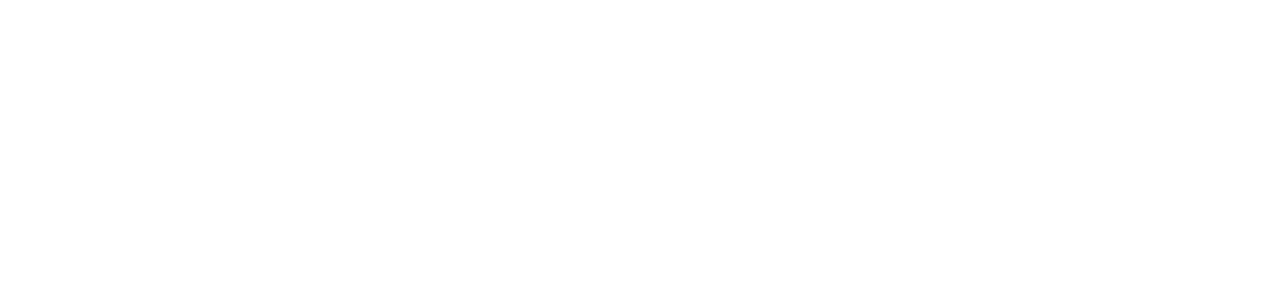
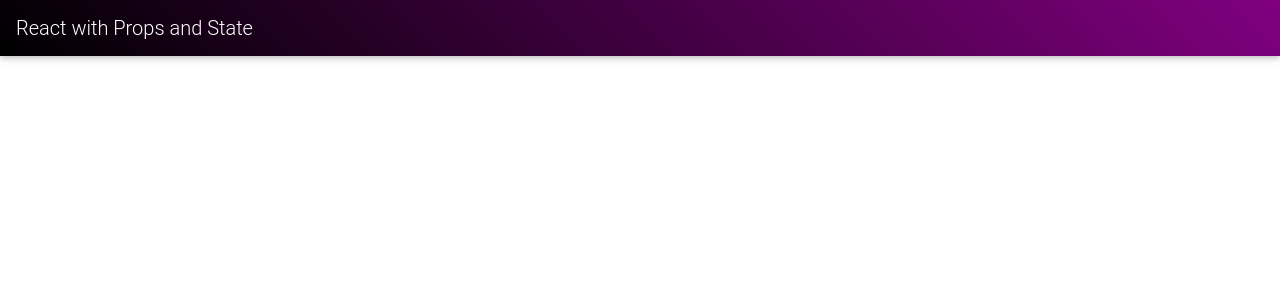
Before and after one commit to Musab-omer/first-app, a React (Create React App) app: page / in a window 1280 px wide. Shown: the top 300 px of the page. Built offline with nearby package versions, Linux system fonts and the light colour scheme.

Commit message:
configured navbar component

```diff
--- a/src/App.js
+++ b/src/App.js
@@ -1,9 +1,10 @@
+import Navbar from "./components/layouts/Navbar";
 
 function App() {
   return (
     <div className="App">
       <header className="App-header">
-
+        <Navbar />
       </header>
     </div>
   );
```
